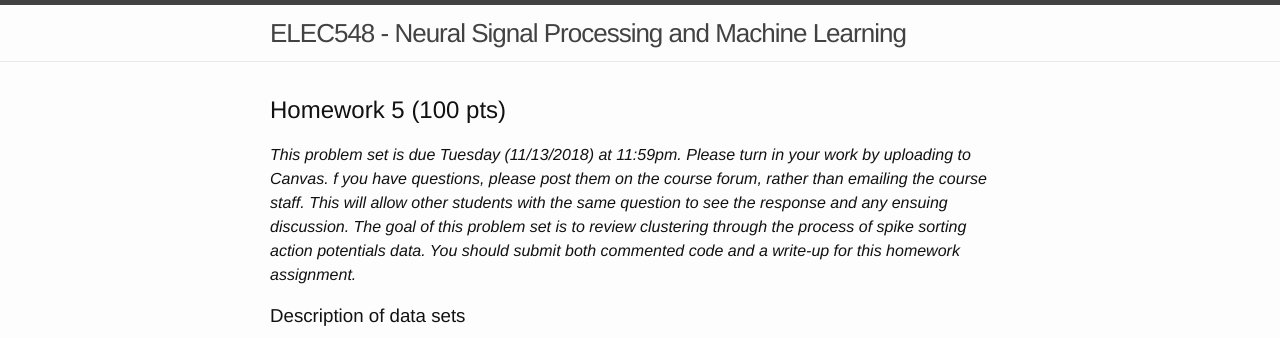
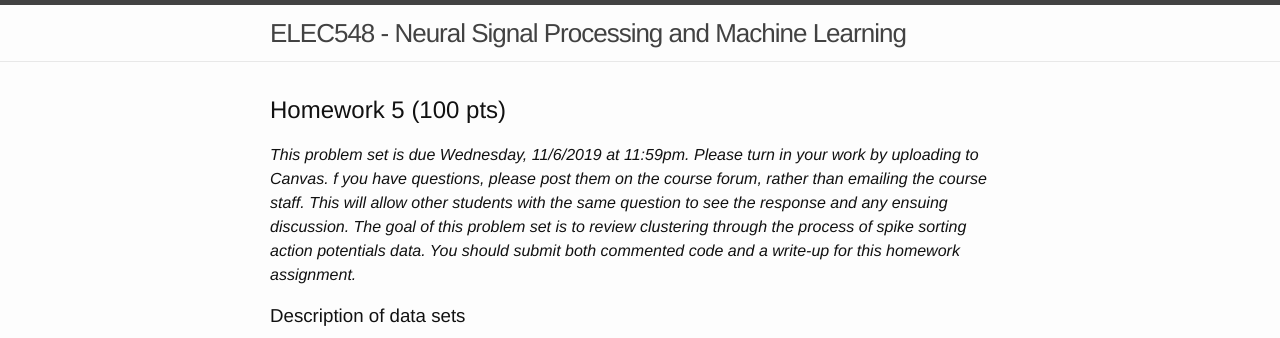
Before and after one commit to elec548/elec548.github.io, a Jekyll site: the page built from Assignments/hw5.md, in a window 1280 px wide. Shown: the top 338 px of the page. Built offline with Jekyll 4.4.1, drawn with Linux system fonts in a browser that asks for light colours; formulas are drawn with MathJax 3.

Commit message:
Updated due date for HW5

```diff
--- a/Assignments/hw5.md
+++ b/Assignments/hw5.md
@@ -5,7 +5,7 @@ title: Homework 5
 
 ## Homework 5 (100 pts)
 
-_This problem set is due Tuesday (11/13/2018) at 11:59pm. Please turn in your
+_This problem set is due Wednesday, 11/6/2019 at 11:59pm. Please turn in your
 work by uploading to Canvas. f you have questions, please post them on the
 course forum, rather than emailing the course staff. This will allow other
 students with the same question to see the response and any ensuing discussion.
```
